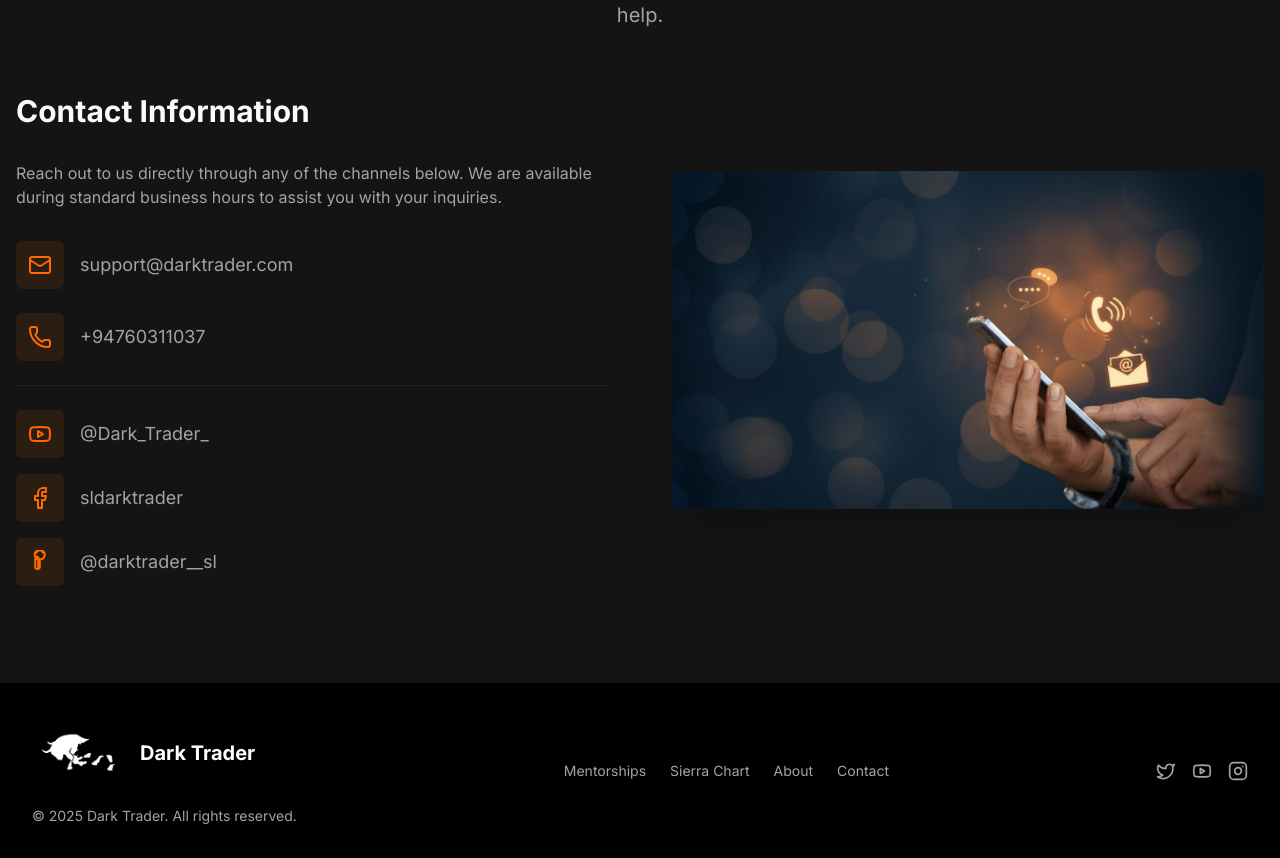
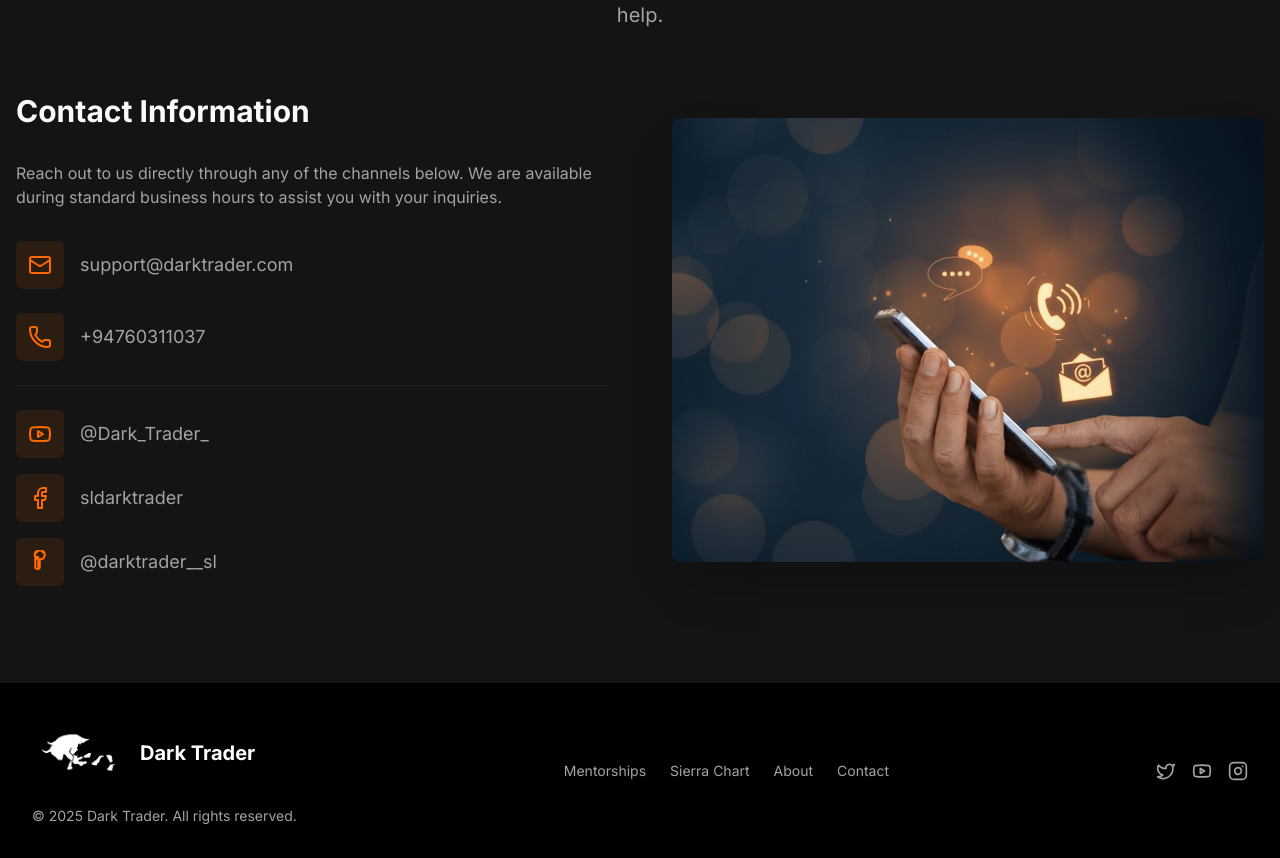
Before and after one commit to samithw/darktweb, a Next.js app: page / in a window 1280 px wide. Shown: the part 10267-11125 px from the top of the page. Built offline with nearby package versions, Linux system fonts and the light colour scheme.

Commit message:
apply a crop to make it 4:3, the crop should start from right side

```diff
--- a/src/components/page/contact-section.tsx
+++ b/src/components/page/contact-section.tsx
@@ -55,8 +55,8 @@ export default function ContactSection() {
                                 src={contactImage.imageUrl}
                                 alt={contactImage.description}
                                 width={600}
-                                height={400}
-                                className="rounded-lg shadow-2xl object-cover w-full h-full"
+                                height={450}
+                                className="rounded-lg shadow-2xl object-cover object-right w-full h-full aspect-[4/3]"
                                 data-ai-hint={contactImage.imageHint}
                             />
                         )}
```
